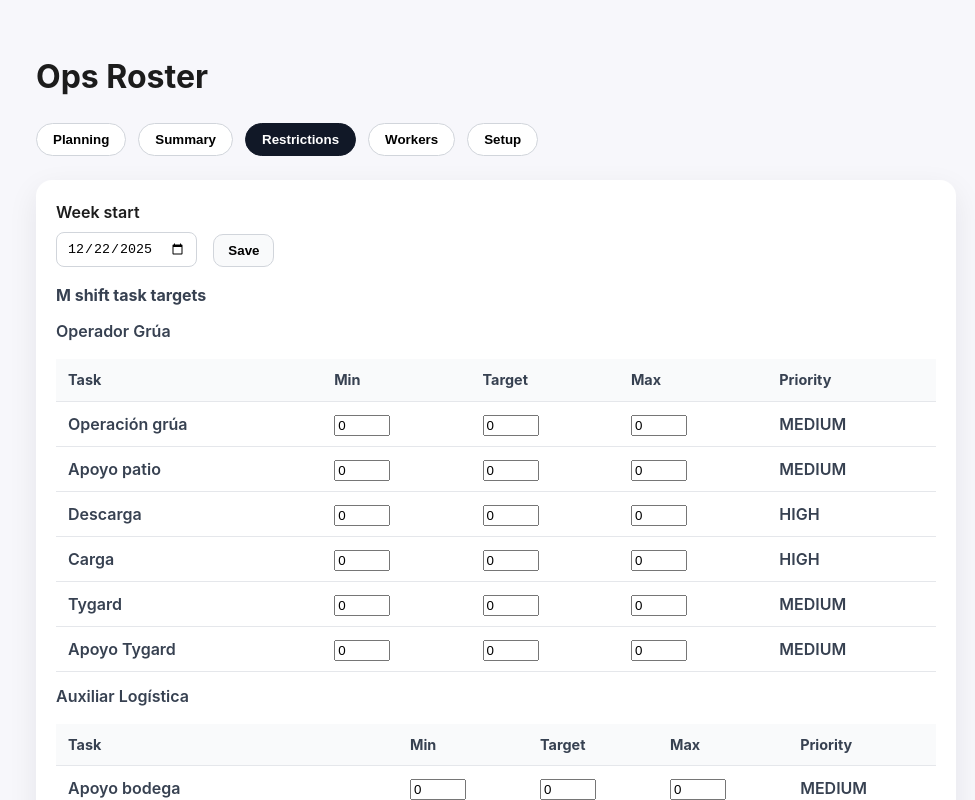
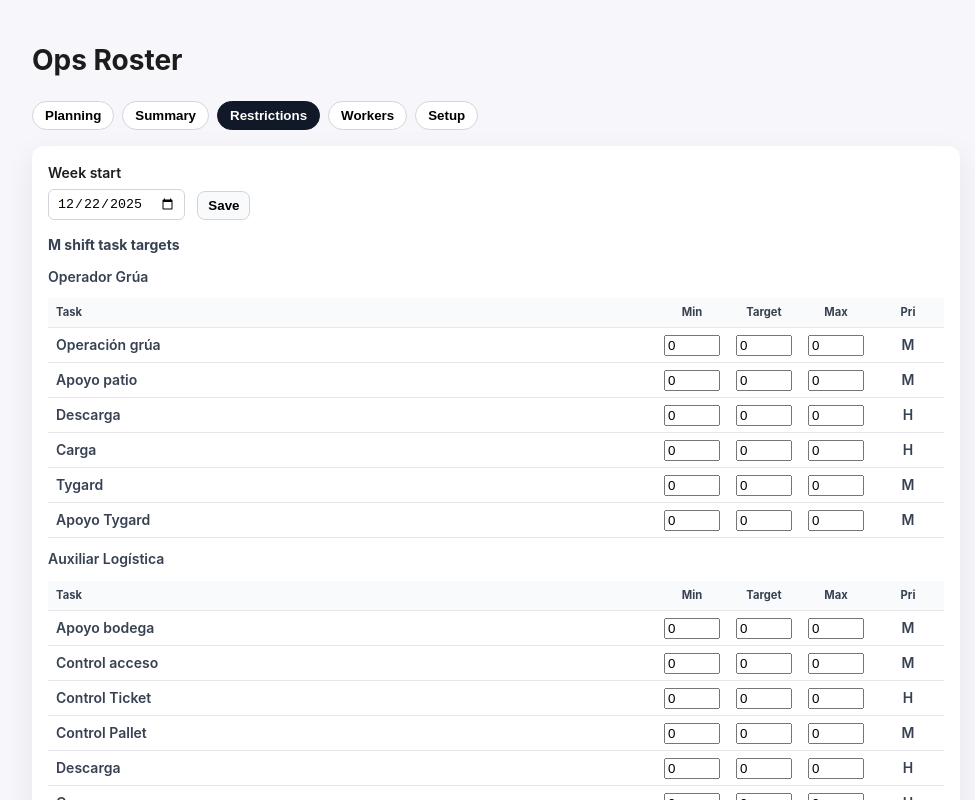
Before and after one commit to cabp393/ops-roster, a React (Vite) app: page / in a window 1280 px wide. Both pictures are taken after a click on the button "Restrictions". Shown: the top 800 px of the page, without its empty margins (144-1119 px from the left). Built offline with nearby package versions, Linux system fonts and the light colour scheme.

Commit message:
Compact restrictions layout and styling

```diff
--- a/src/index.css
+++ b/src/index.css
@@ -1,6 +1,7 @@
 :root {
   font-family: 'Inter', system-ui, sans-serif;
   line-height: 1.5;
+  font-size: 14px;
   color: #1c1c1c;
   background-color: #f7f7fb;
 }
@@ -16,7 +17,7 @@ body {
 .app {
   max-width: 960px;
   margin: 0 auto;
-  padding: 32px 20px 48px;
+  padding: 20px 16px 32px;
 }
 
 .header {
@@ -30,14 +31,14 @@ body {
 
 .tabs {
   display: flex;
-  gap: 12px;
-  margin-bottom: 24px;
+  gap: 8px;
+  margin-bottom: 16px;
 }
 
 .tab {
   border: 1px solid #d1d5db;
   background: #fff;
-  padding: 8px 16px;
+  padding: 6px 12px;
   border-radius: 999px;
   cursor: pointer;
   font-weight: 600;
@@ -51,8 +52,8 @@ body {
 
 .content {
   background: #fff;
-  padding: 20px;
-  border-radius: 16px;
+  padding: 16px;
+  border-radius: 12px;
   box-shadow: 0 10px 30px rgba(15, 23, 42, 0.08);
 }
 
@@ -63,50 +64,50 @@ body {
 table {
   width: 100%;
   border-collapse: collapse;
-  margin-top: 12px;
+  margin-top: 8px;
 }
 
 th,
 td {
   text-align: left;
-  padding: 10px 12px;
+  padding: 6px 8px;
   border-bottom: 1px solid #e5e7eb;
 }
 
 th {
   background: #f9fafb;
-  font-size: 0.9rem;
+  font-size: 0.8rem;
 }
 
 .field {
   display: flex;
   flex-direction: column;
-  gap: 8px;
+  gap: 6px;
   font-weight: 600;
 }
 
 .field input {
-  max-width: 220px;
-  padding: 8px 10px;
-  border-radius: 8px;
+  max-width: 200px;
+  padding: 6px 8px;
+  border-radius: 6px;
   border: 1px solid #d1d5db;
 }
 
 .planning-controls {
   display: flex;
   flex-wrap: wrap;
-  gap: 16px;
+  gap: 12px;
   align-items: flex-end;
 }
 
 .button-row {
   display: flex;
-  gap: 12px;
+  gap: 8px;
 }
 
 .button-row button {
-  padding: 8px 14px;
-  border-radius: 10px;
+  padding: 6px 10px;
+  border-radius: 8px;
   border: 1px solid #d1d5db;
   background: #f9fafb;
   cursor: pointer;
@@ -114,9 +115,22 @@ th {
 }
 
 .summary {
-  margin: 16px 0 0;
+  margin: 12px 0 0;
   font-weight: 600;
   color: #374151;
+}
+
+.compact-table {
+  table-layout: fixed;
+}
+
+.compact-table .task-col {
+  width: 100%;
+}
+
+.compact-table .num-col {
+  width: 72px;
+  text-align: center;
 }
 
 .placeholder {
--- a/src/pages/RestrictionsPage.tsx
+++ b/src/pages/RestrictionsPage.tsx
@@ -168,14 +168,14 @@ export function RestrictionsPage() {
                 <p className="summary">No tasks for this role.</p>
               ) : (
                 <div className="table-wrap">
-                  <table>
+                  <table className="compact-table">
                     <thead>
                       <tr>
-                        <th>Task</th>
-                        <th>Min</th>
-                        <th>Target</th>
-                        <th>Max</th>
-                        <th>Priority</th>
+                        <th className="task-col">Task</th>
+                        <th className="num-col">Min</th>
+                        <th className="num-col">Target</th>
+                        <th className="num-col">Max</th>
+                        <th className="num-col">Pri</th>
                       </tr>
                     </thead>
                     <tbody>
@@ -188,7 +188,7 @@ export function RestrictionsPage() {
                         }
                         return (
                           <tr key={`${shift}-${role.code}-${task.id}`}>
-                            <td>{task.name}</td>
+                            <td className="task-col">{task.name}</td>
                             <td>
                               <input
                                 type="number"
@@ -228,7 +228,7 @@ export function RestrictionsPage() {
                                 }
                               />
                             </td>
-                            <td>{target.priority}</td>
+                            <td className="num-col">{target.priority[0]}</td>
                           </tr>
                         )}
                       )}
```
